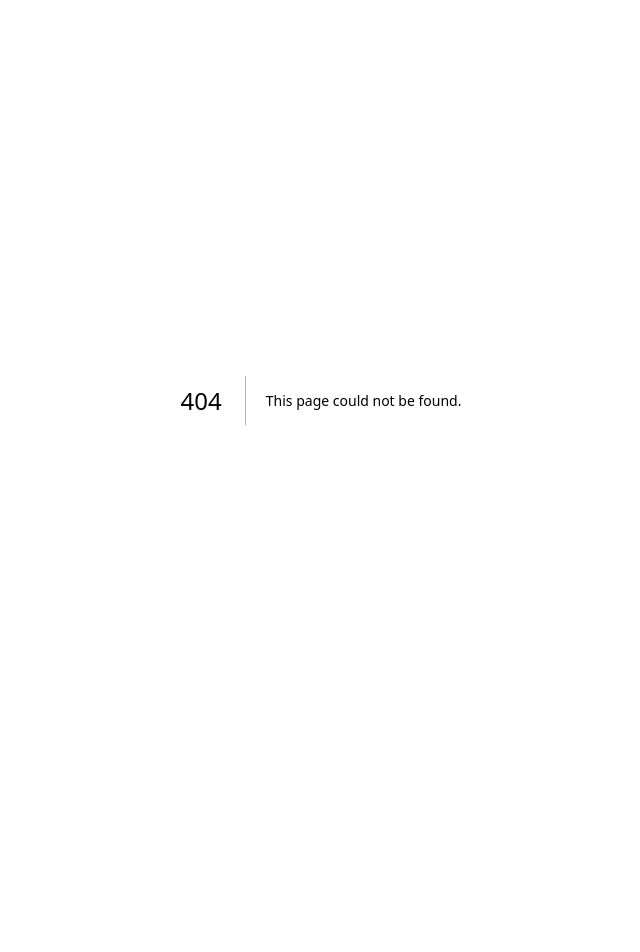
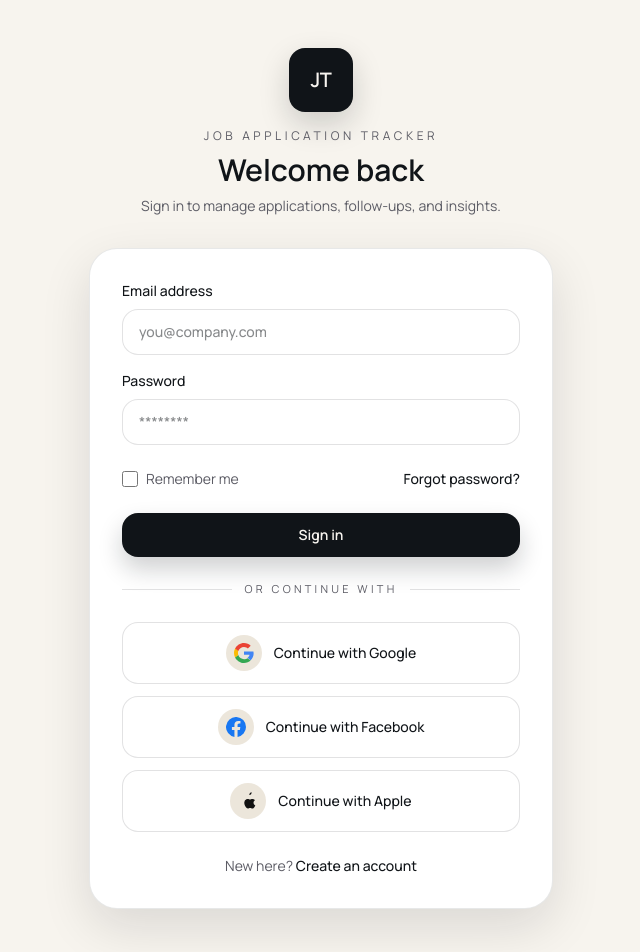
Before and after one commit to thanheuro20057-cloud/job-tracking-application-project, a Next.js app: page /login in a window 1280 px wide. Before the commit this address had no page. Shown: the top 952 px of the page, without its empty margins (319-959 px from the left). Before the commit the page ends 800 px from the top, so only its background shows below. Built offline with nearby package versions, Linux system fonts and the light colour scheme.

Commit message:
feat: Fix GitHub Repo and add dedicated login page component

```diff
--- /dev/null
+++ b/src/app/login/page.tsx
@@ -0,0 +1,175 @@
+"use client";
+
+import Link from "next/link";
+import { useRouter } from "next/navigation";
+
+export default function LoginPage() {
+  const router = useRouter();
+
+  const handleSubmit = (event: React.FormEvent<HTMLFormElement>) => {
+    event.preventDefault();
+    router.push("/dashboard");
+  };
+
+  return (
+    <div className="relative min-h-screen overflow-hidden bg-background text-foreground">
+      <div className="pointer-events-none absolute inset-0 -z-10">
+        <div className="absolute -top-24 right-0 h-72 w-72 rounded-full bg-[#f2ddc1] blur-3xl opacity-70" />
+        <div className="absolute bottom-0 left-0 h-80 w-80 rounded-full bg-[#d7e5f7] blur-3xl opacity-70" />
+        <div className="absolute inset-x-0 top-24 h-px bg-gradient-to-r from-transparent via-black/15 to-transparent" />
+      </div>
+
+      <main className="mx-auto flex min-h-screen w-full max-w-lg items-center px-6 py-12">
+        <div className="w-full space-y-8">
+          <div className="space-y-4 text-center">
+            <div className="mx-auto flex h-16 w-16 items-center justify-center rounded-2xl bg-primary text-primary-foreground shadow-[0_12px_30px_rgba(16,20,24,0.18)]">
+              <span className="text-xl font-semibold tracking-tight font-[var(--font-space-grotesk)]">
+                JT
+              </span>
+            </div>
+            <div className="space-y-2">
+              <p className="text-xs uppercase tracking-[0.3em] text-muted-foreground">
+                Job Application Tracker
+              </p>
+              <h1 className="text-3xl font-semibold font-[var(--font-space-grotesk)]">
+                Welcome back
+              </h1>
+              <p className="text-sm text-muted-foreground">
+                Sign in to manage applications, follow-ups, and insights.
+              </p>
+            </div>
+          </div>
+
+          <section className="rounded-[28px] border border-border/80 bg-card p-6 shadow-[0_18px_50px_rgba(16,20,24,0.12)] sm:p-8">
+            <form className="space-y-6" onSubmit={handleSubmit}>
+              <div className="space-y-4">
+                <label className="block text-sm font-medium">
+                  Email address
+                  <input
+                    className="mt-2 w-full rounded-2xl border border-border bg-white/80 px-4 py-3 text-sm outline-none transition focus:border-black/40 focus:ring-2 focus:ring-black/10"
+                    type="email"
+                    name="email"
+                    placeholder="you@company.com"
+                    autoComplete="email"
+                  />
+                </label>
+
+                <label className="block text-sm font-medium">
+                  Password
+                  <input
+                    className="mt-2 w-full rounded-2xl border border-border bg-white/80 px-4 py-3 text-sm outline-none transition focus:border-black/40 focus:ring-2 focus:ring-black/10"
+                    type="password"
+                    name="password"
+                    placeholder="********"
+                    autoComplete="current-password"
+                  />
+                </label>
+              </div>
+
+              <div className="flex flex-wrap items-center justify-between gap-3 text-sm">
+                <label className="flex items-center gap-2 text-muted-foreground">
+                  <input
+                    type="checkbox"
+                    className="h-4 w-4 rounded border-border text-primary accent-primary"
+                  />
+                  Remember me
+                </label>
+                <Link
+                  className="text-sm font-medium text-foreground hover:underline"
+                  href="/password-reset"
+                >
+                  Forgot password?
+                </Link>
+              </div>
+
+              <button
+                className="flex w-full items-center justify-center rounded-2xl bg-primary px-4 py-3 text-sm font-semibold text-primary-foreground shadow-[0_12px_24px_rgba(16,20,24,0.2)] transition hover:translate-y-[-1px] hover:shadow-[0_18px_32px_rgba(16,20,24,0.22)]"
+                type="submit"
+              >
+                Sign in
+              </button>
+
+              <div className="flex items-center gap-3 text-[11px] uppercase tracking-[0.3em] text-muted-foreground">
+                <span className="h-px flex-1 bg-border" />
+                Or continue with
+                <span className="h-px flex-1 bg-border" />
+              </div>
+
+              <div className="grid gap-3">
+                {[
+                  {
+                    name: "Google",
+                    icon: (
+                      <svg viewBox="0 0 24 24" className="h-5 w-5" aria-hidden="true">
+                        <path
+                          fill="#4285F4"
+                          d="M23.5 12.27c0-.81-.07-1.38-.22-1.98H12v3.75h6.63c-.13 1.04-.83 2.6-2.39 3.66l-.02.12 3.57 2.77.25.02c2.26-2.1 3.56-5.19 3.56-8.34z"
+                        />
+                        <path
+                          fill="#34A853"
+                          d="M12 24c3.24 0 5.96-1.07 7.95-2.91l-3.79-2.93c-1.01.7-2.37 1.19-4.16 1.19-3.18 0-5.88-2.1-6.85-5l-.11.01-3.69 2.85-.04.11C3.29 21.02 7.36 24 12 24z"
+                        />
+                        <path
+                          fill="#FBBC05"
+                          d="M5.15 14.35c-.26-.78-.41-1.61-.41-2.47s.15-1.69.4-2.47l-.01-.12-3.73-2.9-.12.06A11.97 11.97 0 000 11.88c0 1.95.47 3.78 1.29 5.4l3.86-2.93z"
+                        />
+                        <path
+                          fill="#EA4335"
+                          d="M12 4.65c2.26 0 3.78.98 4.65 1.8l3.39-3.3C17.95 1.19 15.24 0 12 0 7.36 0 3.29 2.98 1.29 6.6l3.86 2.93c.97-2.9 3.67-4.88 6.85-4.88z"
+                        />
+                      </svg>
+                    ),
+                  },
+                  {
+                    name: "Facebook",
+                    icon: (
+                      <svg viewBox="0 0 24 24" className="h-5 w-5" aria-hidden="true">
+                        <path
+                          fill="#1877F2"
+                          d="M24 12a12 12 0 10-13.88 11.85v-8.39H7.08V12h3.04V9.36c0-3 1.79-4.66 4.53-4.66 1.31 0 2.68.24 2.68.24v2.96h-1.51c-1.49 0-1.95.93-1.95 1.88V12h3.32l-.53 3.46h-2.79v8.39A12 12 0 0024 12z"
+                        />
+                      </svg>
+                    ),
+                  },
+                  {
+                    name: "Apple",
+                    icon: (
+                      <svg viewBox="0 0 24 24" className="h-5 w-5" aria-hidden="true">
+                        <path
+                          fill="#111111"
+                          d="M16.37 1.46c-.73.05-1.62.49-2.1 1.09-.44.54-.82 1.4-.68 2.2.79.06 1.6-.4 2.07-.99.46-.56.8-1.39.71-2.3z"
+                        />
+                        <path
+                          fill="#111111"
+                          d="M20.87 17.12c-.35.8-.77 1.56-1.29 2.26-.72.98-1.3 1.67-2.38 1.67-1.06 0-1.4-.69-2.67-.69-1.25 0-1.64.67-2.66.7-1.05.04-1.85-.74-2.58-1.72-1.43-1.93-2.54-5.44-1.06-7.82.74-1.18 2.06-1.93 3.49-1.95 1.08-.02 2.11.74 2.67.74.55 0 1.79-.91 3.02-.78.51.02 1.96.2 2.9 1.53-.08.05-1.73 1-1.71 2.98.02 2.36 2.08 3.14 2.12 3.15-.01.03-.1.35-.33.73z"
+                        />
+                      </svg>
+                    ),
+                  },
+                ].map((provider) => (
+                  <button
+                    key={provider.name}
+                    type="button"
+                    className="flex w-full items-center justify-center gap-3 rounded-2xl border border-border bg-white px-4 py-3 text-sm font-medium text-foreground transition hover:bg-secondary"
+                  >
+                    <span className="flex h-9 w-9 items-center justify-center rounded-full bg-muted">
+                      {provider.icon}
+                    </span>
+                    Continue with {provider.name}
+                  </button>
+                ))}
+              </div>
+
+              <p className="text-center text-sm text-muted-foreground">
+                New here?{" "}
+                <Link className="font-medium text-foreground hover:underline" href="/signup">
+                  Create an account
+                </Link>
+              </p>
+            </form>
+          </section>
+        </div>
+      </main>
+    </div>
+  );
+}
```
